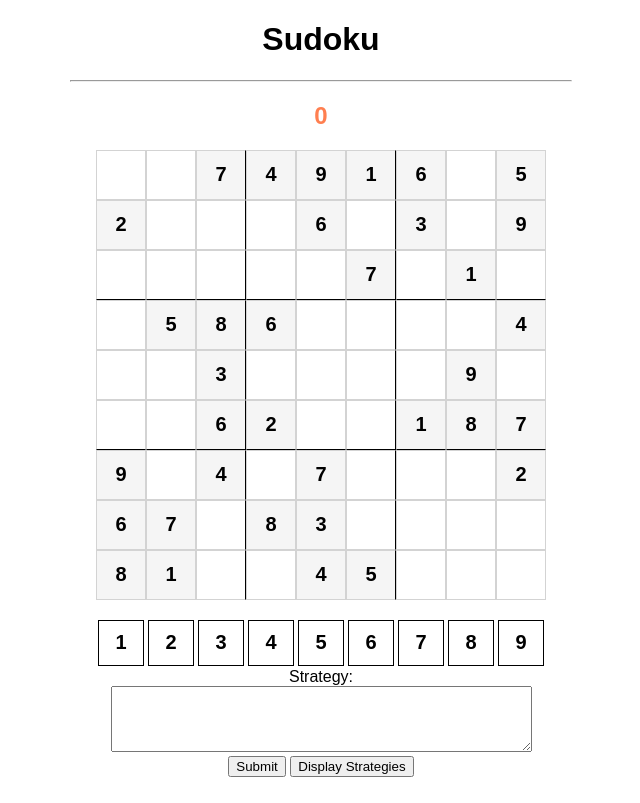
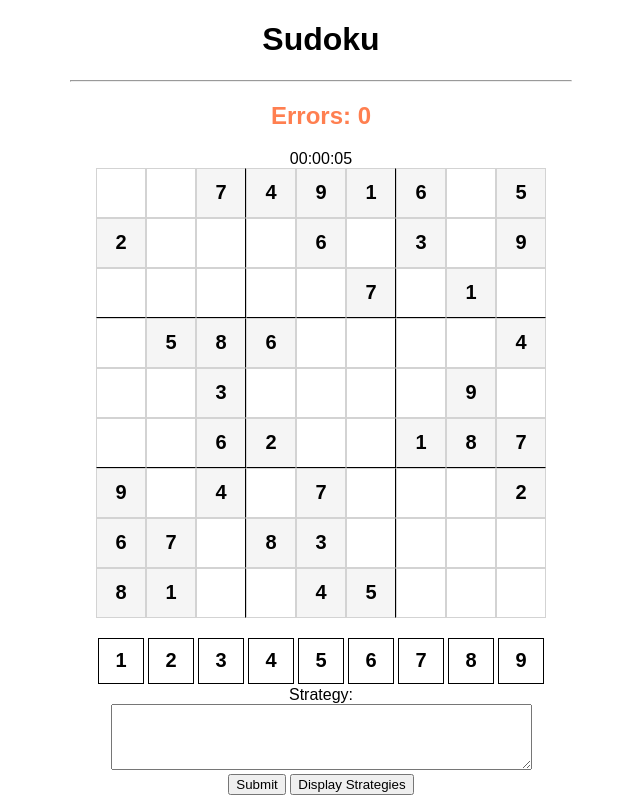
Before and after one commit to gato365/project-14-sudoku, a plain HTML site: page version2/index.html in a window 1280 px wide. Shown: the whole page, without its empty margins (319-959 px from the left). Drawn offline with Linux system fonts and the light colour scheme.

Commit message:
Created timer functionality

```diff
--- a/version2/assets/js/app.js
+++ b/version2/assets/js/app.js
@@ -1,3 +1,8 @@
+// Timer information
+let timer;
+let seconds = 0;
+let minutes = 0;
+let hours = 0;
 
 let numSelected = null;
 let tileSelected = null;
@@ -30,6 +35,7 @@ const solution = [
 
 
 window.onload = function() {
+    startTimer();
     setGame();
 }
 
@@ -96,3 +102,30 @@ function selectTile() {
         }
     }
 }
+
+
+
+// Timer Related Functions
+// Update the timer div with the current time
+function updateTimer() {
+    let timerDiv = document.getElementById('timer');
+    timerDiv.textContent = (hours < 10 ? "0" + hours : hours) + ":" +
+        (minutes < 10 ? "0" + minutes : minutes) + ":" +
+        (seconds < 10 ? "0" + seconds : seconds);
+}
+
+// Start the timer
+function startTimer() {
+    timer = setInterval(function () {
+        seconds++;
+        if (seconds >= 60) {
+            seconds = 0;
+            minutes++;
+        }
+        if (minutes >= 60) {
+            minutes = 0;
+            hours++;
+        }
+        updateTimer();
+    }, 1000);
+}
--- a/version2/index.html
+++ b/version2/index.html
@@ -13,7 +13,11 @@
 <body>
     <h1>Sudoku</h1>
     <hr>
-    <h2 id="errors">0</h2>
+    <!-- Errors and timer section -->
+    <div class="header-info">
+        <h2 id="errors">Errors: 0</h2>
+        <div id="timer">Time: 00:00:00</div>
+    </div>
 
     <!-- Display 9x9 board -->
     <div id="board"></div>
```
Also changed, not shown: README.md.
